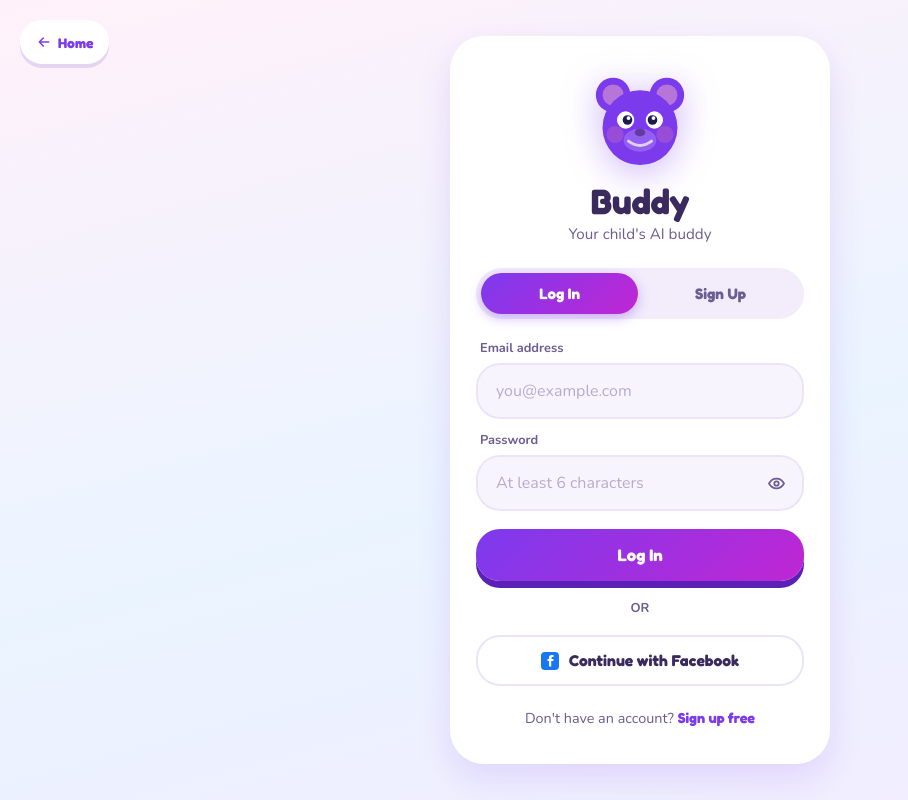
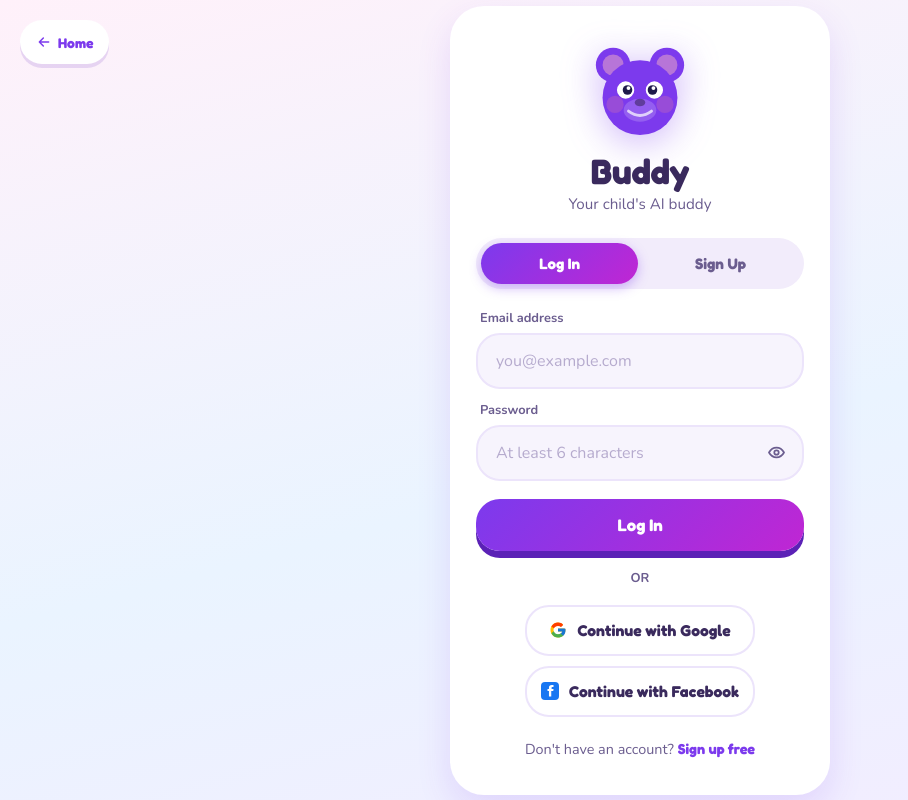
Before and after one commit to novaclaw38/voice-buddy-app, a React (Vite) app: page /login in a window 1280 px wide. Shown: the whole page, without its empty margins (0-908 px from the left). Built offline with nearby package versions, Linux system fonts and the light colour scheme.

Commit message:
Add Google Sign-In button to login page
Adds a "Continue with Google" OAuth button alongside the existing
Facebook one, reusing a shared oauthBtn/oauthButtons style.

```diff
--- a/src/pages/AuthPage.jsx
+++ b/src/pages/AuthPage.jsx
@@ -29,6 +29,22 @@ export default function AuthPage() {
       // Browser redirects to Facebook; App.jsx picks up the session on return.
     } catch (err) {
       setError(err.message || 'Facebook login failed')
+      setOauthLoading(false)
+    }
+  }
+
+  const handleGoogleLogin = async () => {
+    setError('')
+    setOauthLoading(true)
+    try {
+      const { error } = await supabase.auth.signInWithOAuth({
+        provider: 'google',
+        options: { redirectTo: window.location.origin + '/app' },
+      })
+      if (error) throw error
+      // Browser redirects to Google; App.jsx picks up the session on return.
+    } catch (err) {
+      setError(err.message || 'Google login failed')
       setOauthLoading(false)
     }
   }
@@ -169,13 +185,25 @@ export default function AuthPage() {
 
         <div className={styles.divider}><span>or</span></div>
 
-        <button className={styles.facebookBtn} onClick={handleFacebookLogin} disabled={oauthLoading} type="button">
+        <div className={styles.oauthButtons}>
+          <button className={styles.oauthBtn} onClick={handleGoogleLogin} disabled={oauthLoading} type="button">
+            <svg width="18" height="18" viewBox="0 0 48 48" aria-hidden="true">
+              <path fill="#FFC107" d="M43.6 20.5H42V20H24v8h11.3c-1.6 4.7-6.1 8-11.3 8-6.6 0-12-5.4-12-12s5.4-12 12-12c3.1 0 5.9 1.2 8 3.1l5.7-5.7C34.6 6 29.6 4 24 4 12.9 4 4 12.9 4 24s8.9 20 20 20 20-8.9 20-20c0-1.3-.1-2.7-.4-3.5Z" />
+              <path fill="#FF3D00" d="M6.3 14.7l6.6 4.8C14.6 15.9 18.9 13 24 13c3.1 0 5.9 1.2 8 3.1l5.7-5.7C34.6 6 29.6 4 24 4c-7.4 0-13.8 4.1-17.1 10.2Z" />
+              <path fill="#4CAF50" d="M24 44c5.5 0 10.5-2.1 14.3-5.6l-6.6-5.6C29.6 34.5 26.9 35.5 24 35.5c-5.2 0-9.6-3.3-11.2-7.9l-6.5 5C9.9 39.8 16.4 44 24 44Z" />
+              <path fill="#1976D2" d="M43.6 20.5H42V20H24v8h11.3c-.8 2.3-2.2 4.2-4 5.6l6.6 5.6C42.6 35.6 44 30.1 44 24c0-1.3-.1-2.7-.4-3.5Z" />
+            </svg>
+            {oauthLoading ? 'Redirecting…' : 'Continue with Google'}
+          </button>
+
+          <button className={styles.oauthBtn} onClick={handleFacebookLogin} disabled={oauthLoading} type="button">
             <svg width="18" height="18" viewBox="0 0 36 36" aria-hidden="true">
               <rect width="36" height="36" rx="8" fill="#1877F2" />
               <path fill="#fff" d="M24.5 18h-4v11h-4.6V18h-2.9v-4h2.9v-2.6c0-3.5 1.7-5.6 5.7-5.6h3.4v4h-2.1c-1.6 0-1.7.6-1.7 1.7V14h3.9l-.6 4Z" />
             </svg>
             {oauthLoading ? 'Redirecting…' : 'Continue with Facebook'}
           </button>
+        </div>
 
         <p className={styles.hint}>
           {mode === 'login'
--- a/src/pages/AuthPage.module.css
+++ b/src/pages/AuthPage.module.css
@@ -179,7 +179,13 @@
   background: #ece4fb;
 }
 
-.facebookBtn {
+.oauthButtons {
+  display: flex;
+  flex-direction: column;
+  gap: 10px;
+}
+
+.oauthBtn {
   width: 100%;
   display: flex;
   align-items: center;
@@ -195,8 +201,8 @@
   font-size: 0.98rem;
 }
 
-.facebookBtn:active:not(:disabled) { transform: scale(0.98); background: #faf9fd; }
-.facebookBtn:disabled { opacity: 0.6; }
+.oauthBtn:active:not(:disabled) { transform: scale(0.98); background: #faf9fd; }
+.oauthBtn:disabled { opacity: 0.6; }
 
 .hint {
   margin-top: 22px;
```
Lines whose indentation alone changed are shown as unchanged.
